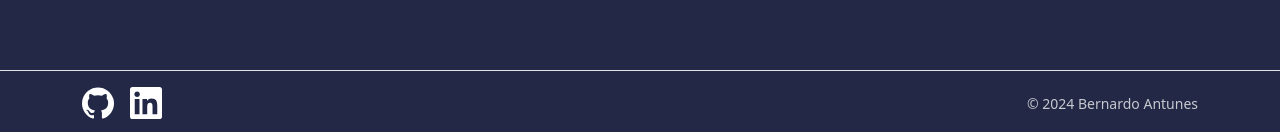
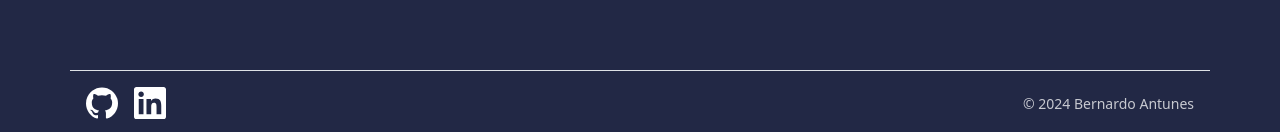
Before and after one commit to Bernasss12/react-portfolio, a React (Create React App) app: page / in a window 1280 px wide. Shown: the part 665-797 px from the top of the page. Built offline with nearby package versions, Linux system fonts and the light colour scheme.

Commit message:
Remake Footer using react-bootstrap

```diff
--- a/src/components/Footer.tsx
+++ b/src/components/Footer.tsx
@@ -1,12 +1,12 @@
 import React from "react";
 import { SiGithub, SiLinkedin } from "react-icons/si"
+import {Col, Container, Row} from "react-bootstrap";
 
 function Footer() {
     return (
-        <footer className="mt-auto py-3 border-top px-3">
-            <div className="container">
-                <div className="row align-items-center">
-                    <div className="col">
+        <Container as="footer" className="mt-auto py-3 border-top px-3">
+            <Row className="align-items-center">
+                <Col>
                     <a href="https://github.com/Bernasss12" className="text-decoration-none" target="_blank"
                        rel="noopener noreferrer">
                         <SiGithub size={32} className='icon-color'/>
@@ -14,14 +14,14 @@ function Footer() {
                     <a href="https://www.linkedin.com/in/bernardo-antunes-9151b818b/"
                        className="text-decoration-none ms-3"
                        target="_blank" rel="noopener noreferrer">
-                            <SiLinkedin size={32} className='icon-color'/>                        </a>
-                    </div>
-                    <div className="col text-end">
+                        <SiLinkedin size={32} className='icon-color'/>
+                    </a>
+                </Col>
+                <Col className="text-end">
                     <small className="text-muted">© 2024 Bernardo Antunes</small>
-                    </div>
-                </div>
-            </div>
-        </footer>
+                </Col>
+            </Row>
+        </Container>
     );
 }
 
```
Lines whose indentation alone changed are shown as unchanged.
